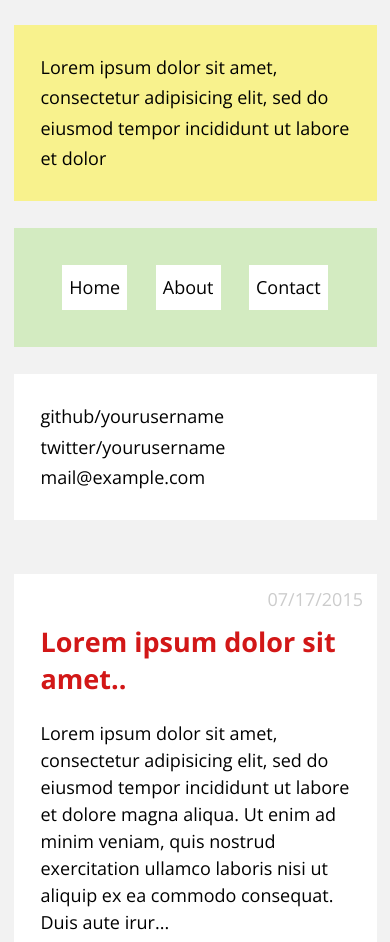
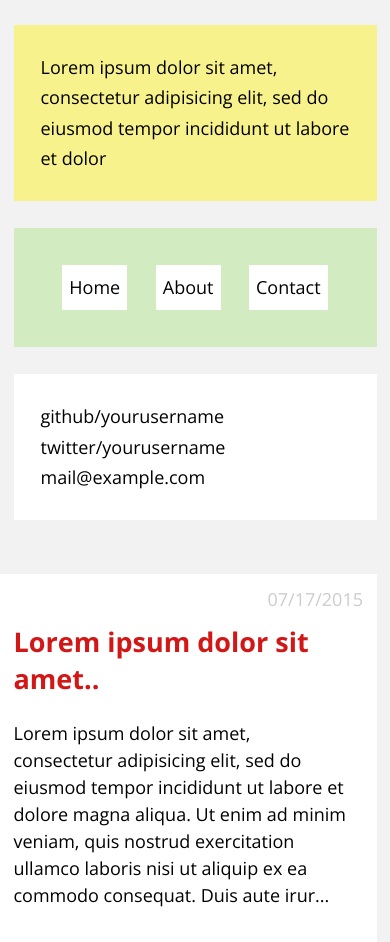
Before and after one commit to anandubajith/demo, a plain HTML site: page block-log/index.html in a window 390 px wide. Shown: the part 158-1100 px from the top of the page. Drawn offline with nearby package versions, Linux system fonts and the light colour scheme; files that its build step writes are made by us from their sources; files whose address does not match are found by name.

Commit message:
Update main.css

```diff
--- a/block-log/css/main.css
+++ b/block-log/css/main.css
@@ -407,7 +407,7 @@ p {
     .main-content a:hover, .main-content a:focus {
       color: #E40000; }
   .main-content .module {
-    margin-right: 0; }
+    margin-left: 0; }
 
 /*****************************************************************************/
 /*
@@ -507,7 +507,10 @@ blockquote {
 
   .main-content .module {
     margin-top: 0; }
-
+  article.module{
+   margin-left:1.5em;
+   margin-right:0;
+  }
   nav {
     text-align: center; }
 
```
